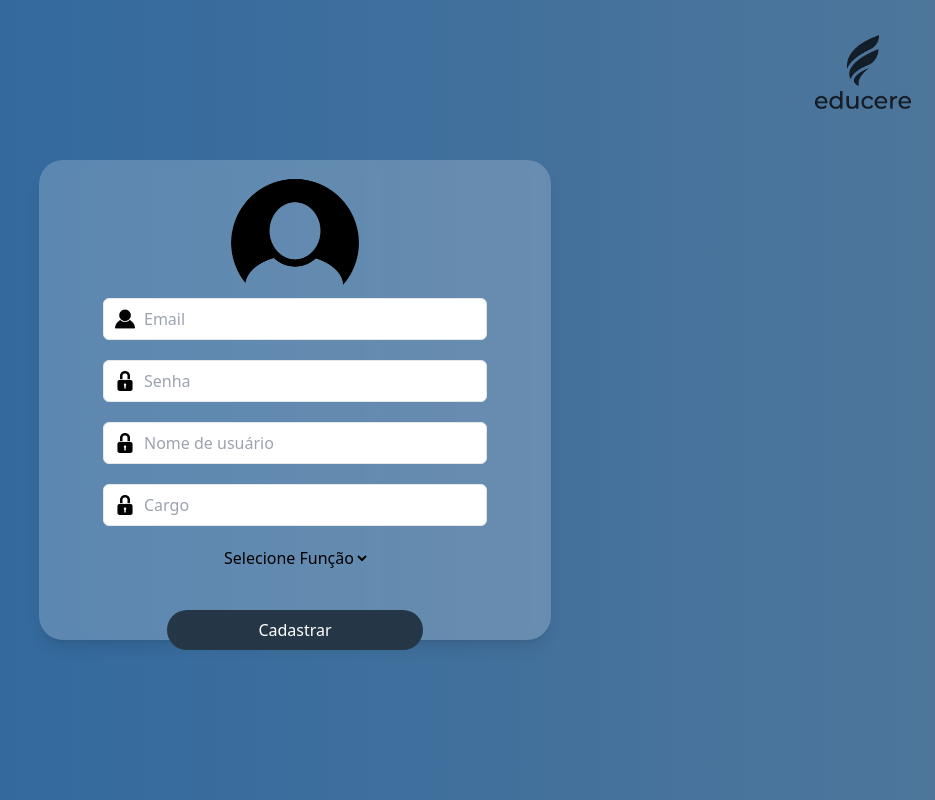
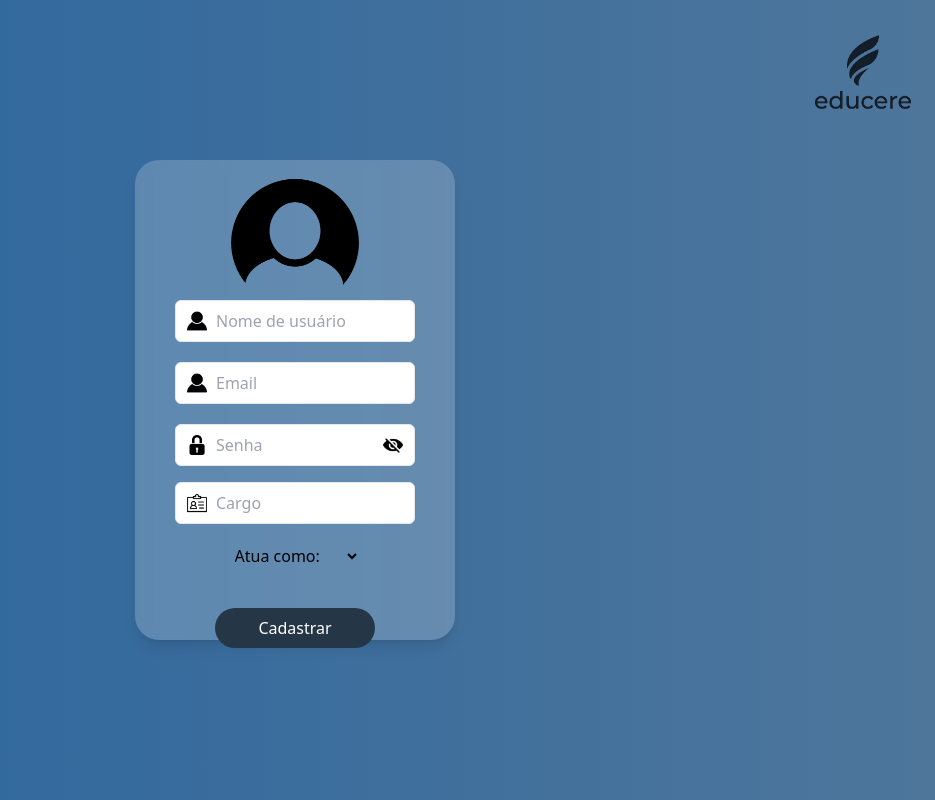
Before and after one commit to PedrinnhoUtumi/SiteMonitor, a React (Vite) app: page /Cadastro in a window 1280 px wide. Shown: the whole page, without its empty margins (345-1280 px from the left). Built offline with nearby package versions, Linux system fonts and the light colour scheme; no server answers.

Commit message:
Atualização e teste

```diff
--- a/src/components/Cabecalho.jsx
+++ b/src/components/Cabecalho.jsx
@@ -1,13 +1,11 @@
 // import { NavLink } from "react-router-dom"
 
-// export function Cabecalho(){
-//     const estiloBotao = "bg-fundo_azul_escuro_elegante rounded-md w-72 h-12 m-5 text-branco hover:bg-azul_bebe hover:text-fundo_azul_escuro_elegante flex flex-row justify-center items-center max-sm:text-center"
-
+// export function Cabecalho() {
+//     const estiloBotao = "flex-1 px-4 py-2 bg-fundo_azul_escuro_elegante rounded-md text-branco hover:bg-azul_bebe hover:text-fundo_azul_escuro_elegante flex justify-center items-center text-sm whitespace-nowrap"
 
 //     return (
-//         <div className="bg-fundo_azul_claro_elegante min-w-full h-20 flex justify-evenly max-sm:w-full max-md:w-full max-lg:w-full">
-
-//             <nav className="bg-fundo_azul_claro_elegante m-1 w-full flex justify-evenly items-center rounded-md">
+//         <div className="bg-fundo_azul_claro_elegante w-full h-20 flex items-center">
+//             <nav className="flex w-full max-w-screen-xl mx-auto px-4 gap-4">
 //                 <NavLink to="/TempoReal" className={estiloBotao}>
 //                     Tempo Real
 //                 </NavLink>
@@ -24,36 +22,35 @@
 //                     Configurações
 //                 </NavLink>
 //             </nav>
-
 //         </div>
-
 //     )
 // }
 
-import { NavLink } from "react-router-dom"
 
-export function Cabecalho() {
-    const estiloBotao = "flex-1 px-4 py-2 bg-fundo_azul_escuro_elegante rounded-md text-branco hover:bg-azul_bebe hover:text-fundo_azul_escuro_elegante flex justify-center items-center text-sm whitespace-nowrap"
+// import { NavLink } from "react-router-dom"
 
-    return (
-        <div className="bg-fundo_azul_claro_elegante w-full h-20 flex items-center">
-            <nav className="flex w-full max-w-screen-xl mx-auto px-4 gap-4">
-                <NavLink to="/TempoReal" className={estiloBotao}>
-                    Tempo Real
-                </NavLink>
+// export function Cabecalho() {
+//     const estiloBotao = "flex-1 min-w-[150px] px-6 py-3 bg-fundo_azul_escuro_elegante rounded-md text-branco hover:bg-azul_bebe hover:text-fundo_azul_escuro_elegante flex justify-center items-center text-base font-medium whitespace-nowrap"
 
-                <NavLink to="/Tecnico" className={estiloBotao}>
-                    Técnico
-                </NavLink>
+//     return (
+//         <div className="bg-fundo_azul_claro_elegante w-full h-24 flex items-center">
+//             <nav className="flex w-full max-w-screen-xl mx-auto px-4 gap-6">
+//                 <NavLink to="/TempoReal" className={estiloBotao}>
+//                     Tempo Real
+//                 </NavLink>
 
-                <NavLink to="/Relatorios" className={estiloBotao}>
-                    Relatório
-                </NavLink>
+//                 <NavLink to="/Tecnico" className={estiloBotao}>
+//                     Técnico
+//                 </NavLink>
 
-                <NavLink to="/Configuracao" className={estiloBotao}>
-                    Configurações
-                </NavLink>
-            </nav>
-        </div>
-    )
-}
+//                 <NavLink to="/Relatorio" className={estiloBotao}>
+//                     Relatório
+//                 </NavLink>
+
+//                 <NavLink to="/Configuracao" className={estiloBotao}>
+//                     Configurações
+//                 </NavLink>
+//             </nav>
+//         </div>
+//     )
+// }
--- a/src/pages/Cadastro.jsx
+++ b/src/pages/Cadastro.jsx
@@ -3,6 +3,9 @@ import { useContext, useEffect, useState } from "react";
 import { useNavigate } from "react-router-dom";
 import { DataContext } from "../context/DataContext";
 import logoEducere from '../assets/educere-removebg-preview.png';
+import cracha from "../assets/cracha.png";
+import olhoAberto from "../assets/eye.png";
+import olhoFechado from "../assets/hidden.png";
 
 export function Cadastro() {
 
@@ -12,6 +15,7 @@ export function Cadastro() {
   const [senhaHash, setSenhaHash] = useState("");
   const navigate = useNavigate();
   const [novoUsuario, setNovoUsuario] = useState({ nome: "", email: "", senha: "", role: "", account: "" });
+  const [mostrarSenha, setMostrarSenha] = useState(false);
 
 
 
@@ -116,12 +120,27 @@ export function Cadastro() {
             />
 
 
-      <div className="caixaLogin max-sm:w-2/3 sm:w-1/2 lg:w-2/5 h-3/5 flex flex-col justify-center items-center bg-white bg-opacity-20 rounded-3xl shadow-lg backdrop-blur-sm pt-32">
+      <div className="caixaLogin max-sm:w-2/3 sm:w-1/2 lg:w-1/4 h-3/5 flex flex-col justify-center items-center bg-white bg-opacity-20 rounded-3xl shadow-lg backdrop-blur-sm pt-32">
         <img
           src="../../usuario.png"
           alt="Ícone de usuário"
           className="max-sm:w-32 sm:w-32 lg:w-32 absolute top-2 "
         />
+        <div className="relative w-3/4 mt-5">
+          <input
+            type="text"
+            placeholder="Nome de usuário"
+            required
+            value={novoUsuario.nome}
+            onChange={(e) => setNovoUsuario({ ...novoUsuario, nome: e.target.value })}
+            className="w-full py-2 pl-10 pr-4 border rounded-md focus:outline-none focus:ring-2 focus:ring-azul_claro"
+          />
+          <img
+            src="../../usuarioGmail.png"
+            alt="Ícone de email"
+            className="absolute left-3 top-1/2 transform -translate-y-1/2 w-5 h-5"
+          />
+        </div>
 
         <div className="relative w-3/4 mt-5">
           <input
@@ -142,35 +161,34 @@ export function Cadastro() {
 
         <div className="relative w-3/4 mt-5">
           <input
-            type="password"
+            type={mostrarSenha ? 'text' : 'password'}
             placeholder="Senha"
             required
-            value={novoUsuario.senha}
-            onChange={(e) => setNovoUsuario({ ...novoUsuario, senha: e.target.value })}
+            value={senha}
+            onChange={(e) => setSenha(e.target.value)}
             className="w-full py-2 pl-10 pr-4 border rounded-md focus:outline-none focus:ring-2 focus:ring-azul_claro"
           />
+
           <img
             src="../../cadeado.png"
             alt="Ícone de senha"
             className="absolute left-3 top-1/2 transform -translate-y-1/2 w-5 h-5"
           />
+
+          <button
+            type="button"
+            onClick={() => setMostrarSenha(!mostrarSenha)}
+            className="absolute right-3 top-1/2 transform -translate-y-1/2"
+          >
+            <img
+              src={mostrarSenha ? olhoAberto : olhoFechado}
+              alt="Mostrar ou ocultar senha"
+              className="w-5 h-5"
+            />
+          </button>
         </div>
-        <div className="relative w-3/4 mt-5">
-          <input
-            type="text"
-            placeholder="Nome de usuário"
-            required
-            value={novoUsuario.nome}
-            onChange={(e) => setNovoUsuario({ ...novoUsuario, nome: e.target.value })}
-            className="w-full py-2 pl-10 pr-4 border rounded-md focus:outline-none focus:ring-2 focus:ring-azul_claro"
-          />
-          <img
-            src="../../cadeado.png"
-            alt="Ícone de senha"
-            className="absolute left-3 top-1/2 transform -translate-y-1/2 w-5 h-5"
-          />
-        </div>
-        <div className="relative w-3/4 mt-5">
+
+        <div className="relative w-3/4 mt-4">
           <input
             type="text"
             placeholder="Cargo"
@@ -180,7 +198,7 @@ export function Cadastro() {
             className="w-full py-2 pl-10 pr-4 border rounded-md focus:outline-none focus:ring-2 focus:ring-azul_claro"
           />
           <img
-            src="../../cadeado.png"
+            src= {cracha}
             alt="Ícone de senha"
             className="absolute left-3 top-1/2 transform -translate-y-1/2 w-5 h-5"
           />
@@ -188,7 +206,7 @@ export function Cadastro() {
 
         <div className="relative w-3/4 mt-5 flex justify-center items-center m-5">
           <select name="selectRole" id="selectRole" className="bg-transparent bg-roxo rounded-md" value={novoUsuario.account} onChange={(e) => setNovoUsuario({ ...novoUsuario, account: e.target.value })}>
-            <option value="" disabled selected hidden>Selecione Função</option>
+            <option value="" disabled selected hidden>Atua como: </option>
             <option value={opcoesRole[1]}>Administrador</option>
             <option value={opcoesRole[2]}>Usuário</option>
           </select>
--- a/src/pages/Configuracao.jsx
+++ b/src/pages/Configuracao.jsx
@@ -1,5 +1,5 @@
 import { Pagina } from "../components/Pagina"
-import { Cabecalho } from '../components/Cabecalho'
+// import { Cabecalho } from '../components/Cabecalho'
 import { useState } from "react"
 
 export function Configuracao(){
@@ -34,7 +34,7 @@ export function Configuracao(){
 
     return (
         <Pagina>
-            <Cabecalho/>
+            {/* <Cabecalho/> */}
             <div className="w-full h-screen flex flex-col bg-fundo_azul_claro_elegante">
                 <div className="flex flex-wrap justify-center">
                     <div className={`${estiloContainerGrafico} min-w-[300px]`}>
--- a/src/pages/Login.jsx
+++ b/src/pages/Login.jsx
@@ -65,17 +65,17 @@ export function Login() {
   };
 
 
-  function temMaiusculas(texto) {
-    return /[A-Z]/.test(texto);
-  }
+  // function temMaiusculas(texto) {
+  //   return /[A-Z]/.test(texto);
+  // }
 
-  function temNumeros(texto) {
-    return /[0-9]/.test(texto);
-  }
+  // function temNumeros(texto) {
+  //   return /[0-9]/.test(texto);
+  // }
 
-  function temEspacos(texto) {
-    return texto.includes(" ");
-  }
+  // function temEspacos(texto) {
+  //   return texto.includes(" ");
+  // }
 
   return (
     <div className="bg-gradient-to-r from-fundo_azul_claro_elegante to-azul_escuro h-screen flex items-center justify-center">
@@ -89,7 +89,7 @@ export function Login() {
                   max-sm:translate-y-0"
 
       />
-      <div className="caixaLogin max-sm:w-2/3 sm:w-1/2 lg:w-2/5 h-3/5 flex flex-col justify-end items-center bg-white bg-opacity-20 rounded-3xl shadow-lg backdrop-blur-sm pb-16" >
+      <div className="caixaLogin max-sm:w-2/3 sm:w-1/2 lg:w-1/4 h-3/5 flex flex-col justify-end items-center bg-white bg-opacity-20 rounded-3xl shadow-lg backdrop-blur-sm pb-16" >
         <img
           src="../../usuario.png"
           alt="Ícone de usuário"
@@ -119,7 +119,7 @@ export function Login() {
             required
             value={senha}
             onChange={(e) => setSenha(e.target.value)}
-            className="w-full py-2 pl-10 pr-10 border rounded-md focus:outline-none focus:ring-2 focus:ring-azul_claro"
+            className="w-full py-2 pl-10 pr-4 border rounded-md focus:outline-none focus:ring-2 focus:ring-azul_claro"
           />
 
           <img
```
Also changed, not shown: src/assets/cracha.png (added).
